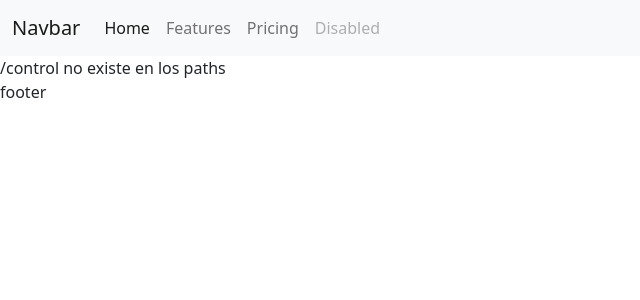
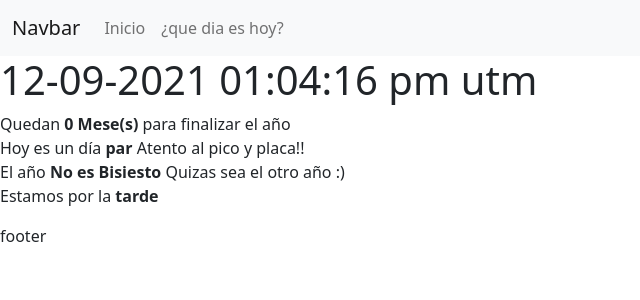
Before and after one commit to nikacer/servidores_web-first_work, a PHP site: page /servidores-web/control in a window 1280 px wide. Shown: the top 300 px of the page, without its empty margins (0-640 px from the left). Run offline with PHP 8.4, Linux system fonts and the light colour scheme; some libraries are stand-ins or nearby versions.

Commit message:
:recycle: parte del trabajo

```diff
--- /dev/null
+++ b/assets/const/menu.const.php
@@ -0,0 +1,14 @@
+<?php
+$items =  [
+    [
+        "name"=> "Inicio",
+        "url" => "/home",
+        "view"=>"./views/home.php"
+    ],
+    [
+        "name"=> "¿que dia es hoy?",
+        "url" => "/control",
+        "view"=>"./views/control_structurs.php"
+    ],
+    ];
+?>
--- a/index.php
+++ b/index.php
@@ -1,3 +1,6 @@
+<?php
+$path = "/servidores-web";
+?>
 <html>
 
 <head>
--- a/layouts/menu.php
+++ b/layouts/menu.php
@@ -1,3 +1,7 @@
+<?php
+include_once("./assets/const/menu.const.php");
+include_once("./util/functions.php")
+?>
 <nav class="navbar navbar-expand-lg navbar-light bg-light">
     <div class="container-fluid">
         <a class="navbar-brand" href="#">Navbar</a>
@@ -7,18 +11,17 @@
         </button>
         <div class="collapse navbar-collapse" id="navbarNav">
             <ul class="navbar-nav">
+                <?php
+                foreach ($items as $valor){
+                    ?>
                 <li class="nav-item">
-                    <a class="nav-link active" aria-current="page" href="#">Home</a>
+                    <a class="nav-link" aria-current="page"
+                        href="<?php echo $path.$valor["url"] ?>"><?php echo $valor["name"] ?></a>
                 </li>
-                <li class="nav-item">
-                    <a class="nav-link" href="#">Features</a>
-                </li>
-                <li class="nav-item">
-                    <a class="nav-link" href="#">Pricing</a>
-                </li>
-                <li class="nav-item">
-                    <a class="nav-link disabled">Disabled</a>
-                </li>
+                <?php
+                }
+                ?>
+
             </ul>
         </div>
     </div>
--- a/routers/site.router.php
+++ b/routers/site.router.php
@@ -1,15 +1,13 @@
 <?php
 
-$path = "/servidores-web";
+
 $uri = str_replace($path, "",$_SERVER['REQUEST_URI']);
-echo $uri . "\n";
+$pageDefault = "./views/error400.php";
+foreach ($items as $valor){
+    if($valor["url"] == $uri){
+        $pageDefault = $valor["view"];
+    };
+};
 
-switch($uri){
-    case "/":
-        echo "estas en el index";
-        break;
-    default:
-        echo "no existe en los paths";
-        break;
-}
+include_once($pageDefault);
 ?>
--- /dev/null
+++ b/util/functions.php
@@ -0,0 +1,19 @@
+<?php
+function dateObtain(){
+  return [
+      date('m-d-Y h:i:s a'),
+      date('m', time()),
+      date('d', time()),
+      date('Y', time()),
+      date('a', time())
+  ];
+}
+
+function anoBisiesto($y){
+    $response = false;
+    if (($y%4 == 0 && $y%100 != 0) || $y%400 == 0){
+        $response=true;
+    }
+    return $response;
+}
+?>
--- /dev/null
+++ b/views/control_structurs.php
@@ -0,0 +1,17 @@
+<?php
+$response = dateObtain()
+?>
+<h1>
+    <?php
+    echo $response[0]." utm</br>";
+    ?>
+</h1>
+
+<p>
+    <?php
+    echo "Quedan <b>".($response[1] - 12)." Mese(s)</b> para finalizar el año</br>".
+    "Hoy es un día <b>".($response[2] % 2 ? "par" : "impar")."</b> Atento al pico y placa!!</br>".
+    "El año <b>".(anoBisiesto($response[3])? "Es Bisiesto" : "No es Bisiesto")."</b> Quizas sea el otro año :)</br>".
+    "Estamos por la <b>".($response[4] == "pm"? "tarde": "mañana")."</b>";
+    ?>
+</p>
--- /dev/null
+++ b/views/error400.php
@@ -0,0 +1 @@
+Pagina no encontrada
--- /dev/null
+++ b/views/home.php
@@ -0,0 +1 @@
+hello to home
```
Also changed, not shown: views/chapters.php (added), views/function.php (added), views/matriz.php (added).
